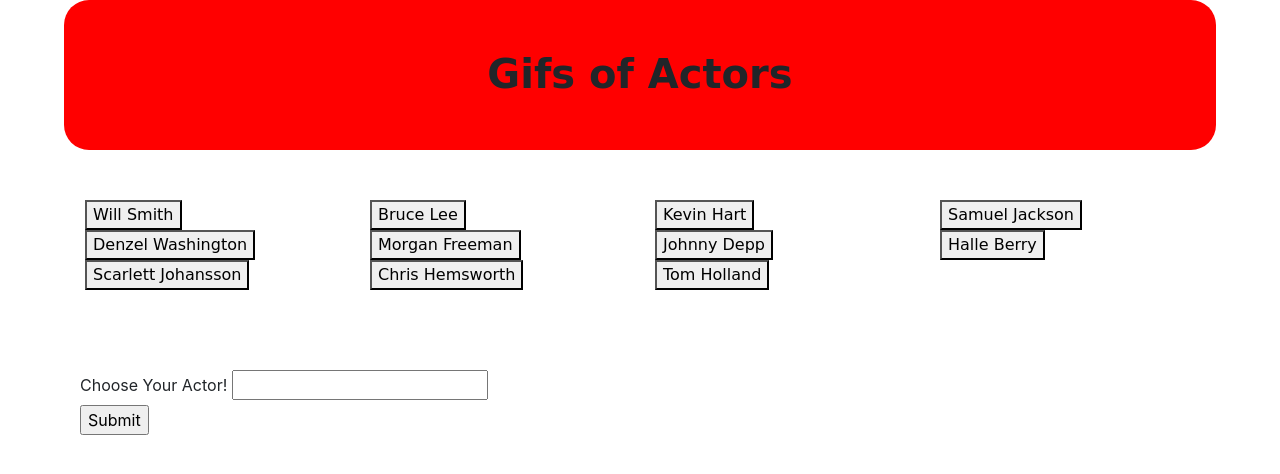
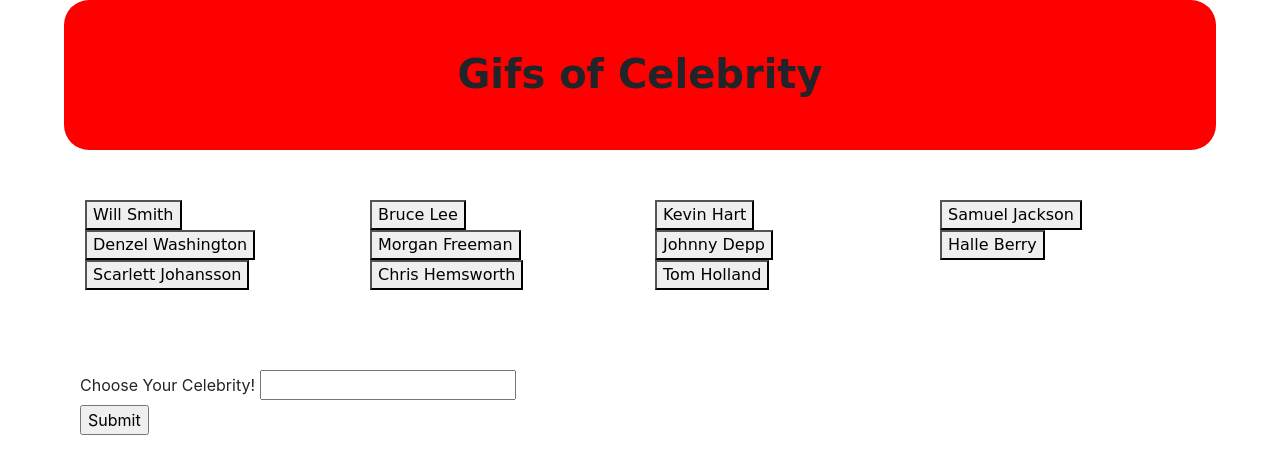
Before and after one commit to Izzyharvin/GifTastic, a plain HTML site: page index.html in a window 1280 px wide. Drawn offline with nearby package versions, Linux system fonts and the light colour scheme; some icons are missing; a web font is replaced by a local one.

Commit message:
fix title from actor to celebrity

```diff
--- a/index.html
+++ b/index.html
@@ -18,7 +18,7 @@
 <body>
     <i class="fas fa-images"></i>
     <!-- Title on the page with bold -->
-    <h1><strong>Gifs of Actors</strong></h1>
+    <h1><strong>Gifs of Celebrity</strong></h1>
     <!-- Putting the buttons in columns of fours -->
     <div id="boximage">
         <div class="container">
@@ -40,7 +40,7 @@
         <!-- Name of the id -->
         <form id="actor-form">
             <!-- The Search Bar -->
-            <label for="actor-input">Choose Your Actor!</label>
+            <label for="actor-input">Choose Your Celebrity!</label>
             <!-- Whats inside the search bar -->
             <input type="text" id="actor-input">
             <br>
```
